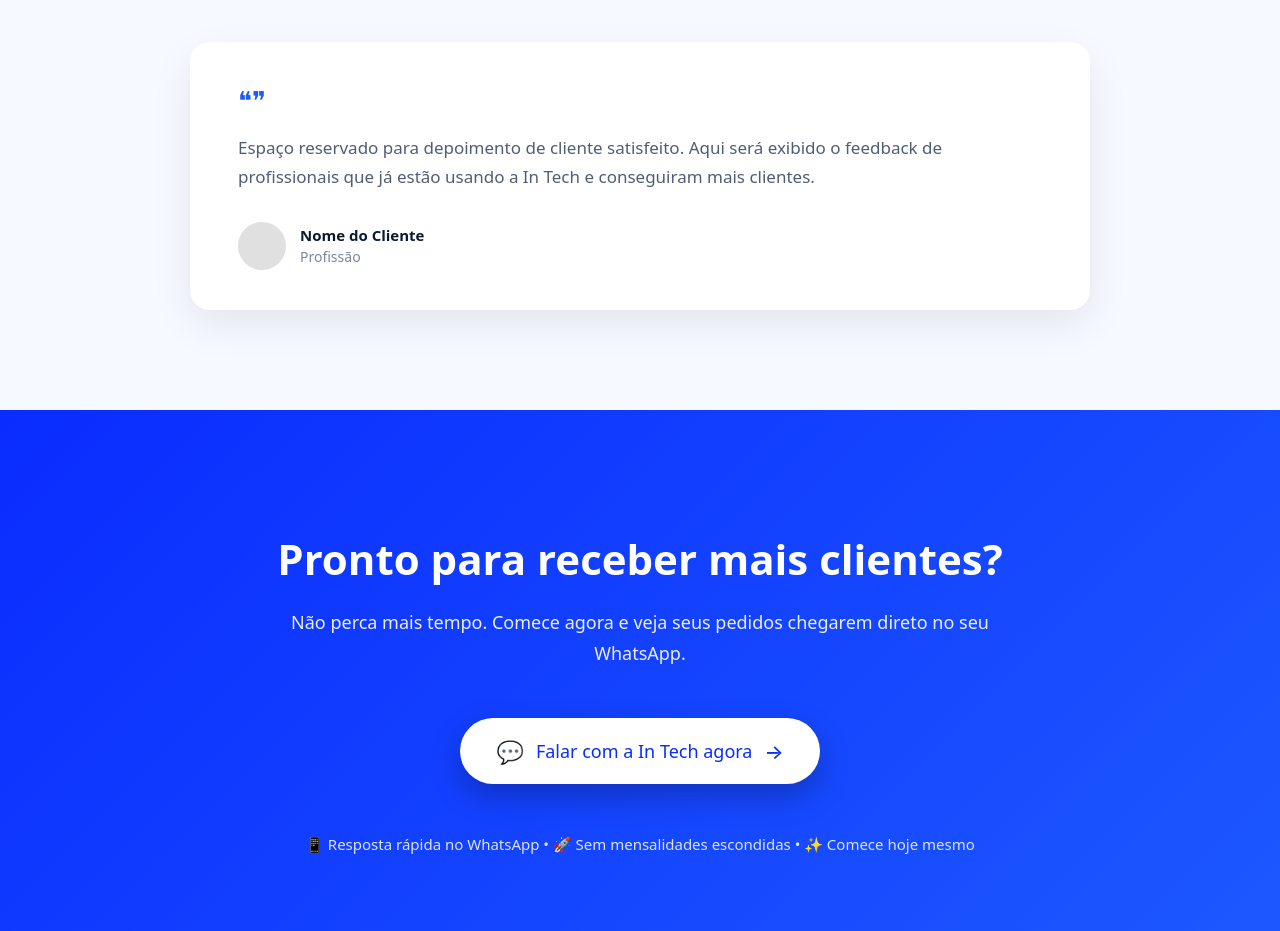
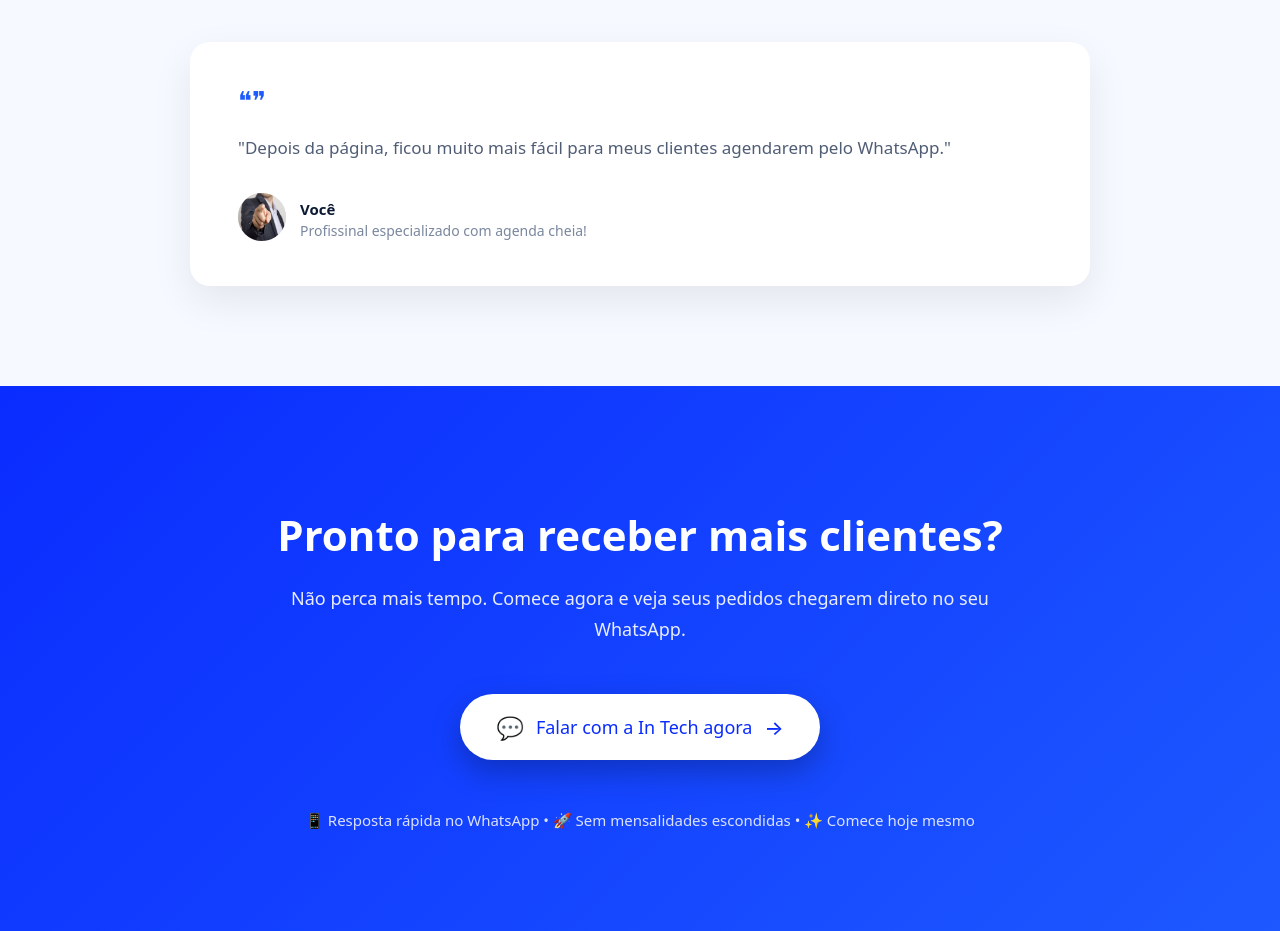
Before and after one commit to JoaoVictorMatos/Intech-Page, a plain HTML site: page index.html in a window 1280 px wide. Shown: the part 2440-3371 px from the top of the page. Drawn offline with Linux system fonts and the light colour scheme.

Commit message:
Ajustando depoimentos

```diff
--- a/CSS/style.css
+++ b/CSS/style.css
@@ -328,7 +328,7 @@
   gap: 14px;
 }
 
-.avatar {
+.avatar img{
   width: 48px;
   height: 48px;
   background: #e0e0e0;
--- a/index.html
+++ b/index.html
@@ -148,16 +148,14 @@
             <div class="quote-icon">❝❞</div>
 
             <p class="testimonial-text">
-                Espaço reservado para depoimento de cliente satisfeito. Aqui será exibido
-                o feedback de profissionais que já estão usando a In Tech e conseguiram
-                mais clientes.
+                "Depois da página, ficou muito mais fácil para meus clientes agendarem pelo WhatsApp."
             </p>
 
             <div class="testimonial-user">
-                <div class="avatar"></div>
+                <div class="avatar"><img src="IMG/you.png" alt=""></div>
                 <div>
-                    <strong>Nome do Cliente</strong>
-                    <span>Profissão</span>
+                    <strong>Você</strong>
+                    <span>Profissinal especializado com agenda cheia!</span>
                 </div>
             </div>
         </div>
```
Also changed, not shown: IMG/you.png (added).
